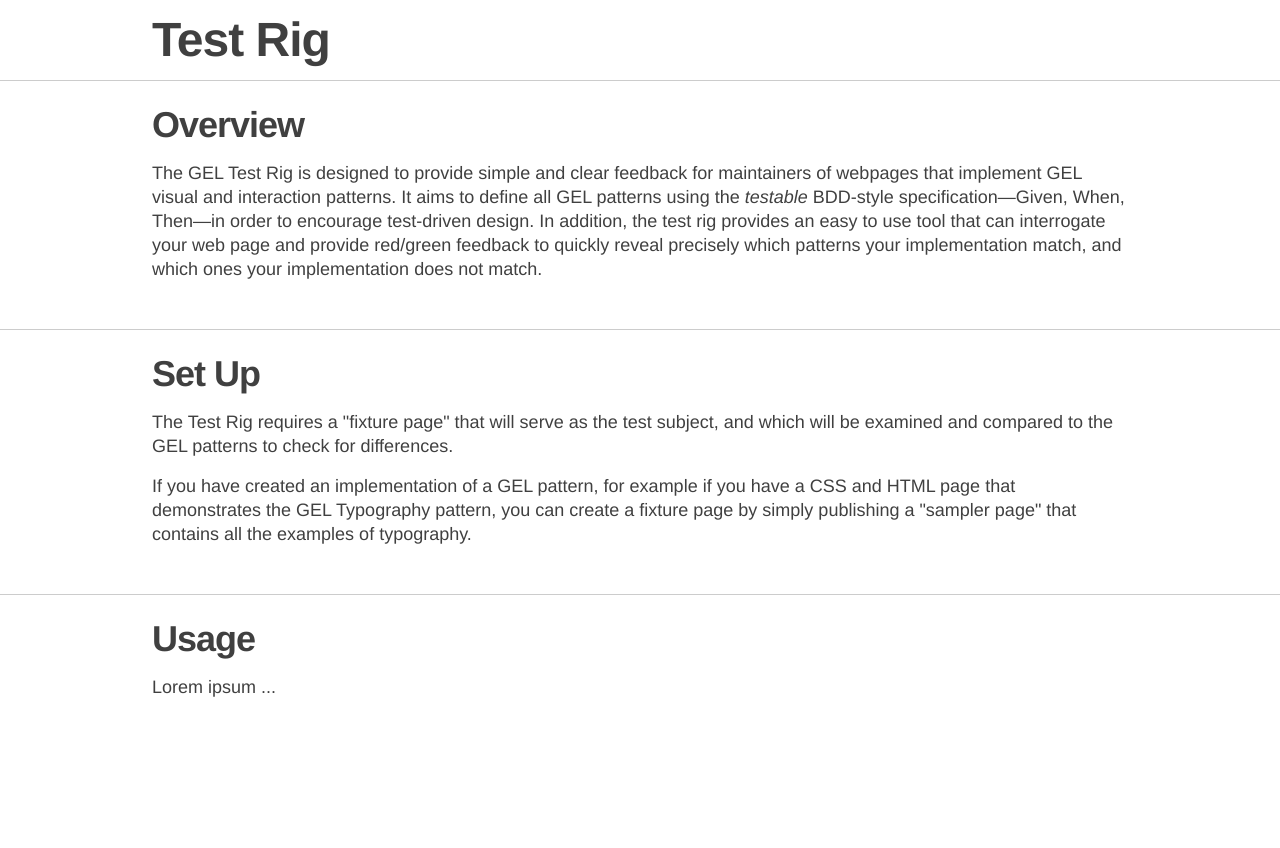
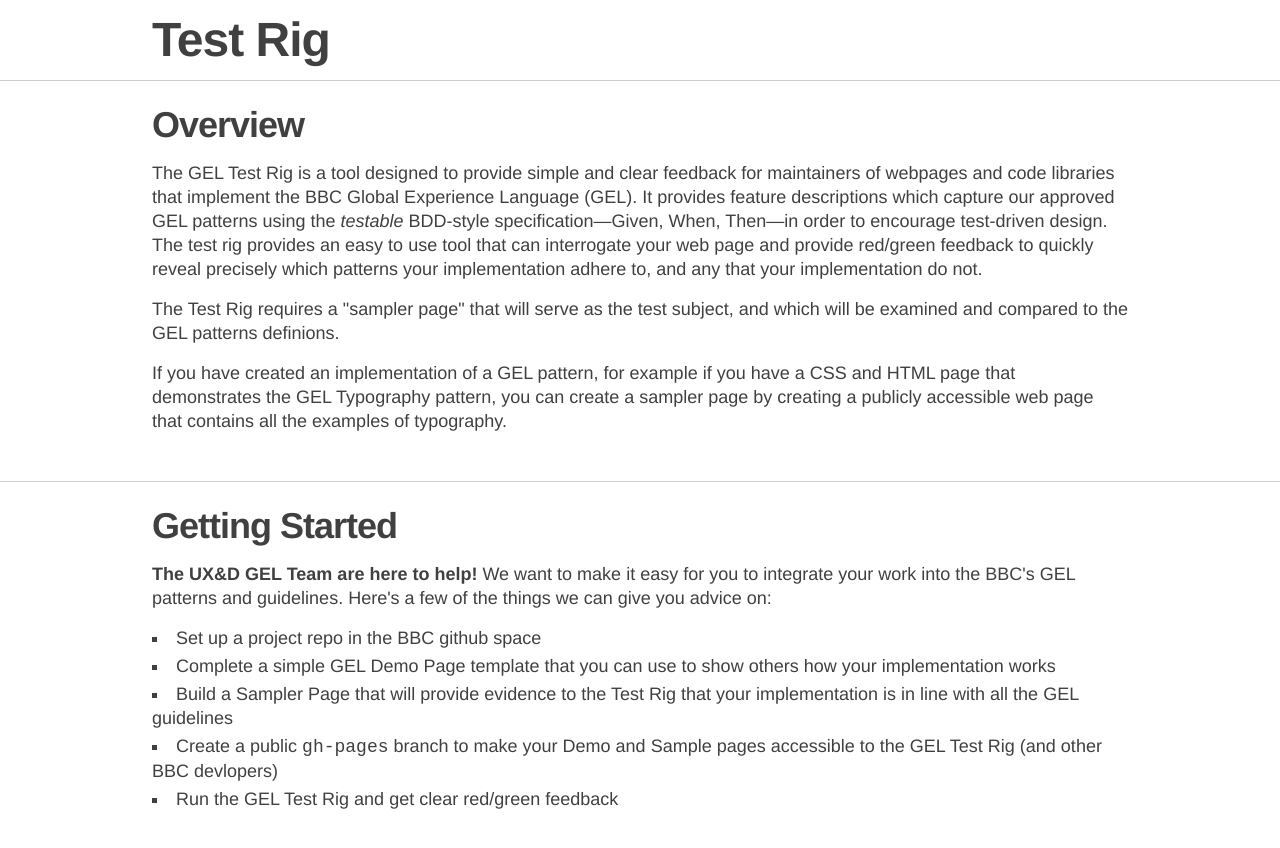
Before and after one commit to sjrobertson/gel-test, a Jekyll site: the page built from index.html, in a window 1280 px wide, cut to the strip 206-1065 px from the top of the page. Shown: the top 848 px of the strip. Built offline with Jekyll 4.4.1, drawn with Linux system fonts in a browser that asks for light colours; nearby versions of some CDN libraries; before the commit the page ends 953 px from its top, so only the background shows below that.

Commit message:
Updates documentation to gh-pages.

```diff
--- a/index.html
+++ b/index.html
@@ -9,7 +9,11 @@
         <div class="gel-wrap">
             <div class="gel-layout">
                 <div class="gel-layout__item gel-bp-l-two-thirds">
-                    <p>The GEL Test Rig is designed to provide simple and clear feedback for maintainers of webpages that implement GEL visual and interaction patterns. It aims to define all GEL patterns using the <em>testable</em> BDD-style specification&mdash;Given, When, Then&mdash;in order to encourage test-driven design. In addition, the test rig provides an easy to use tool that can interrogate your web page and provide red/green feedback to quickly reveal precisely which patterns your implementation match, and which ones your implementation does not match.</p>
+                    <p>The GEL Test Rig is a tool designed to provide simple and clear feedback for maintainers of webpages and code libraries that implement the BBC Global Experience Language (GEL). It provides feature descriptions which capture our approved GEL patterns using the <em>testable</em> BDD-style specification&mdash;Given, When, Then&mdash;in order to encourage test-driven design. The test rig provides an easy to use tool that can interrogate your web page and provide red/green feedback to quickly reveal precisely which patterns your implementation adhere to, and any that your implementation do not.</p>
+
+                    <p>The Test Rig requires a "sampler page" that will serve as the test subject, and which will be examined and compared to the GEL patterns definions.</p>
+
+                    <p>If you have created an implementation of a GEL pattern, for example if you have a CSS and HTML page that demonstrates the GEL Typography pattern, you can create a sampler page by creating a publicly accessible web page that contains all the examples of typography.</p>
                 </div>
             </div>
         </div>
@@ -18,33 +22,25 @@
 </div>
 
 <div class="gel-styleguide-body__section">
-    <h2 class="gel-styleguide-body__title gel-trafalgar-bold gel-wrap">Set Up</h2>
+    <h2 class="gel-styleguide-body__title gel-trafalgar-bold gel-wrap">Getting Started</h2>
     <section class="gel-styleguide-item">
 
         <div class="gel-wrap">
             <div class="gel-layout">
                 <div class="gel-layout__item gel-bp-l-two-thirds">
-                    <p>The Test Rig requires a "fixture page" that will serve as the test subject, and which will be examined and compared to the GEL patterns to check for differences.</p>
+                    <p><strong>The UX&amp;D GEL Team are here to help!</strong> We want to make it easy for you to integrate your work into the BBC's GEL patterns and guidelines. Here's a few of the things we can give you advice on:</p>
+                    <ul>
+                        <li>Set up a project repo in the BBC github space</li>
+                        <li>Complete a simple GEL Demo Page template that you can use to show others how your implementation works</li>
+                        <li>Build a Sampler Page that will provide evidence to the Test Rig that your implementation is in line with all the GEL guidelines</li>
+                        <li>Create a public <code>gh-pages</code> branch to make your Demo and Sample pages accessible to the GEL Test Rig (and other BBC devlopers)</li>
+                        <li>Run the GEL Test Rig and get clear red/green feedback</li>
+                    </ul>
 
-                    <p>If you have created an implementation of a GEL pattern, for example if you have a CSS and HTML page that demonstrates the GEL Typography pattern, you can create a fixture page by simply publishing a "sampler page" that contains all the examples of typography.</p>
+
                 </div>
             </div>
         </div>
 
     </section>
 </div>
-
-<div class="gel-styleguide-body__section">
-    <h2 class="gel-styleguide-body__title gel-trafalgar-bold gel-wrap">Usage</h2>
-    <section class="gel-styleguide-item">
-
-        <div class="gel-wrap">
-            <div class="gel-layout">
-                <div class="gel-layout__item gel-bp-l-two-thirds">
-                    <p>Lorem ipsum ...</p>
-                </div>
-            </div>
-        </div>
-
-    </section>
-</div>
```
